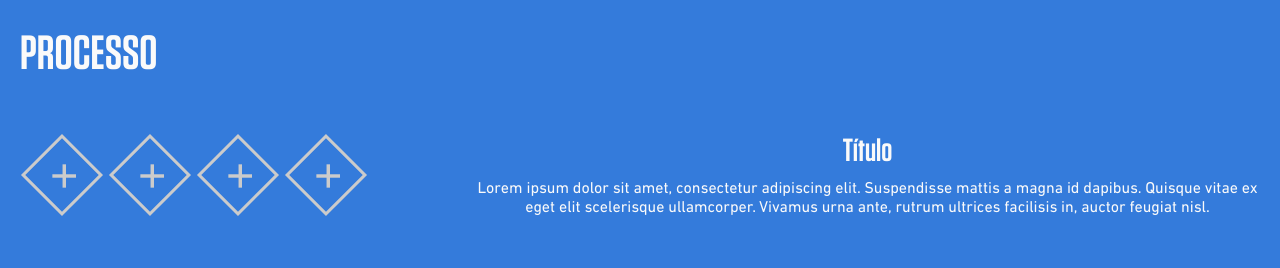
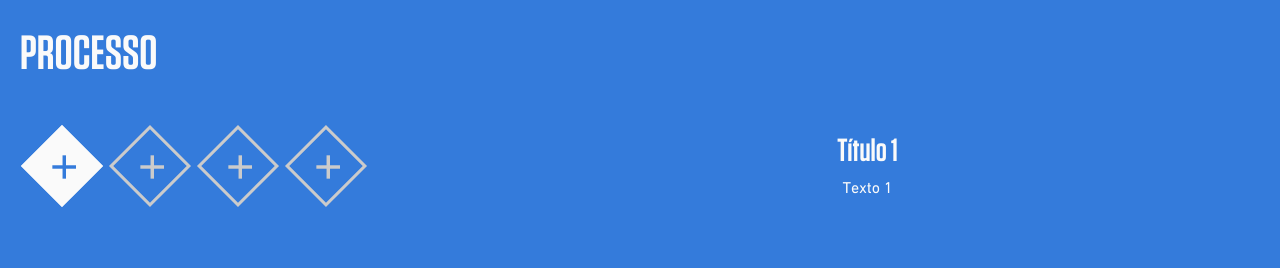
Before and after one commit to mjuliamiosso/niloware, a Next.js app: page /en/home in a window 1280 px wide. Shown: the part 1520-1788 px from the top of the page. Built offline with nearby package versions, Linux system fonts and the light colour scheme; a web font is replaced by a local one.

Commit message:
add: change the text and color of the button when clicked

```diff
--- a/app/components/Accordion/Accordion.tsx
+++ b/app/components/Accordion/Accordion.tsx
@@ -25,9 +25,7 @@ const Accordion: React.FC<AccordionProps> = ({ items }) => {
     {items.map((item, index) => (
       <div key={index} className={styles['accordion-item']}>
         <button
-          className={`${styles['accordion-button']} ${
-            activeIndex === index ? styles.isOpen : ''
-          }`}
+          className={`${styles['accordion-button']} ${activeIndex === index ? styles.isOpen : ''}`}
           onClick={() => toggleAccordion(index)}
         >
           {item.title}
--- a/app/components/ProcessButton/ProcessButton.module.scss
+++ b/app/components/ProcessButton/ProcessButton.module.scss
@@ -14,14 +14,3 @@
         transform: rotate(-45deg);
     }
 }
-
-//botão apertado
-.process-button:focus {
-    transition: all 0.3s ease-in-out;
-    background-color: $light-bg;
-    border: 3px solid $light-bg;
-
-    p {
-        color: $primary;
-    }
-}
--- a/app/components/ProcessButton/ProcessButton.tsx
+++ b/app/components/ProcessButton/ProcessButton.tsx
@@ -1,13 +1,18 @@
-import React from 'react'
-import styles from './ProcessButton.module.scss'
-import { FontAwesomeIcon } from '@fortawesome/react-fontawesome'
+import React from 'react';
+import styles from './ProcessButton.module.scss';
 
-const ProcessButton = () => {
+interface ProcessButtonProps {
+  event: () => void;
+  active: string;
+}
+
+const ProcessButton: React.FC<ProcessButtonProps> = ({ event, active }) => {
+  console.log("Active class:", active);  // Verifica se a classe 'active' está sendo passada corretamente
   return (
-    <button className={styles['process-button']}>
+    <button onClick={event} className={`${styles['process-button']} ${active}`}>
       <p>+</p>
     </button>
-  )
-}
+  );
+};
 
-export default ProcessButton
+export default ProcessButton;
--- a/app/sections/Process/Process.module.scss
+++ b/app/sections/Process/Process.module.scss
@@ -16,6 +16,16 @@
         margin-left: 13px;
         display: flex;
         gap: 30px;
+
+        .active {
+            transition: all 0.3s ease-in-out;
+            background-color: $light-bg;
+            border: 3px solid $light-bg;
+
+            p {
+                color: $primary;
+            }
+        }
     }
 
     .process-text{
@@ -43,6 +53,10 @@
         .process-text{
             color: $light-bg;
             text-align: center;
+            display: flex;
+            flex-direction: column;
+            justify-content: center;
+            width: 100%;
 
             h4{
                 font-size: $fs-600;
--- a/app/sections/Process/Process.tsx
+++ b/app/sections/Process/Process.tsx
@@ -1,23 +1,52 @@
-import React from 'react'
+import React, { use, useState } from 'react'
 import classNames from 'classnames'
 import styles from './Process.module.scss'
 import ProcessButton from '@/app/components/ProcessButton/ProcessButton'
 
 const Process = () => {
+    const [title, setTitle] = useState("Título 1")
+    const [text, setText] = useState("Texto 1")
+    const [activeButton, setActiveButton] = useState(1)
+
+    //textos
+    const text1 = () => {
+        setTitle("Título 1");
+        setText("Texto 1");
+        setActiveButton(1)
+    }
+
+    const text2 = () => {
+        setTitle("Título 2");
+        setText("Texto 2");
+        setActiveButton(2)
+    }
+
+    const text3 = () => {
+        setTitle("Título 3");
+        setText("Texto 3");
+        setActiveButton(3)
+    }
+
+    const text4 = () => {
+        setTitle("Título 4");
+        setText("Texto 4");
+        setActiveButton(4)
+    }
+
     return (
         <section className={styles.process}>
             <div className={classNames(styles['process-container'], 'container')}>
                 <h2 className='subtitle light'>Processo</h2>
                 <div className={styles['process-details']}>
                     <div className={styles['process-btn']}>
-                    <ProcessButton></ProcessButton>
-                    <ProcessButton></ProcessButton>
-                    <ProcessButton></ProcessButton>
-                    <ProcessButton></ProcessButton>
+                        <ProcessButton active={activeButton === 1 ? styles.active : ''} event={text1} />
+                        <ProcessButton active={activeButton === 2 ? styles.active : ''} event={text2} />
+                        <ProcessButton active={activeButton === 3 ? styles.active : ''} event={text3} />
+                        <ProcessButton active={activeButton === 4 ? styles.active : ''} event={text4} />
                     </div>
                     <div className={styles['process-text']}>
-                    <h4>Título</h4>
-                    <p>Lorem ipsum dolor sit amet, consectetur adipiscing elit. Suspendisse mattis a magna id dapibus. Quisque vitae ex eget elit scelerisque ullamcorper. Vivamus urna ante, rutrum ultrices facilisis in, auctor feugiat nisl.</p>
+                        <h4>{title}</h4>
+                        <p>{text}</p>
                     </div>
                 </div>
             </div>
```
Lines whose indentation alone changed are shown as unchanged.
